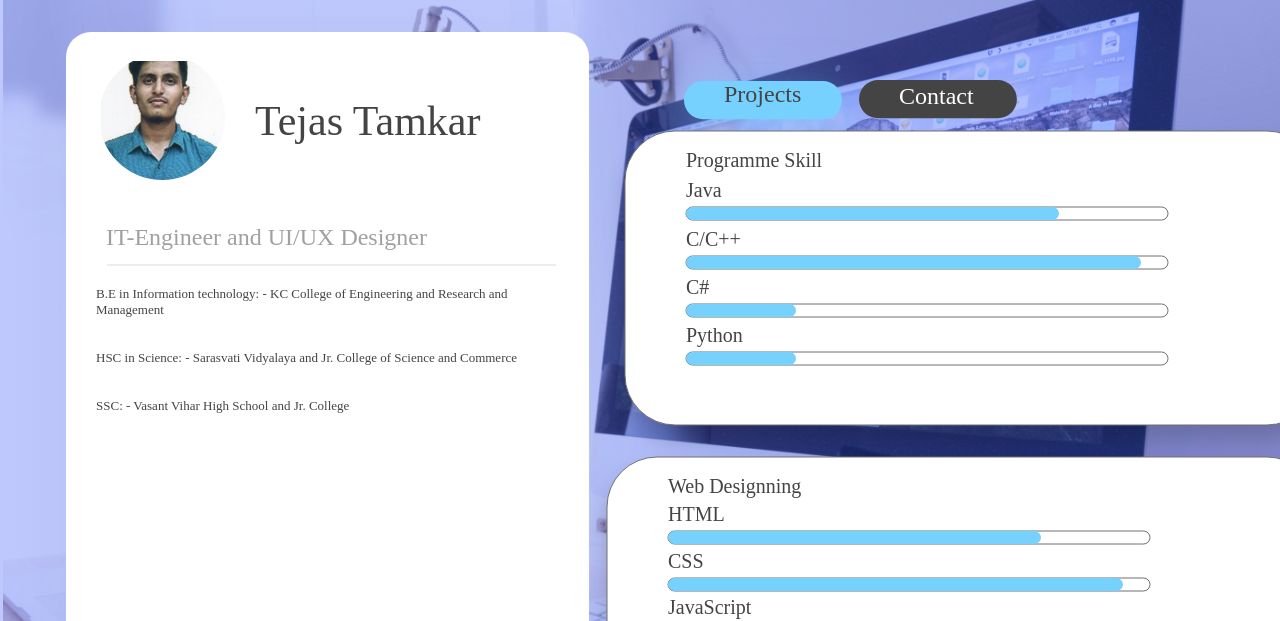
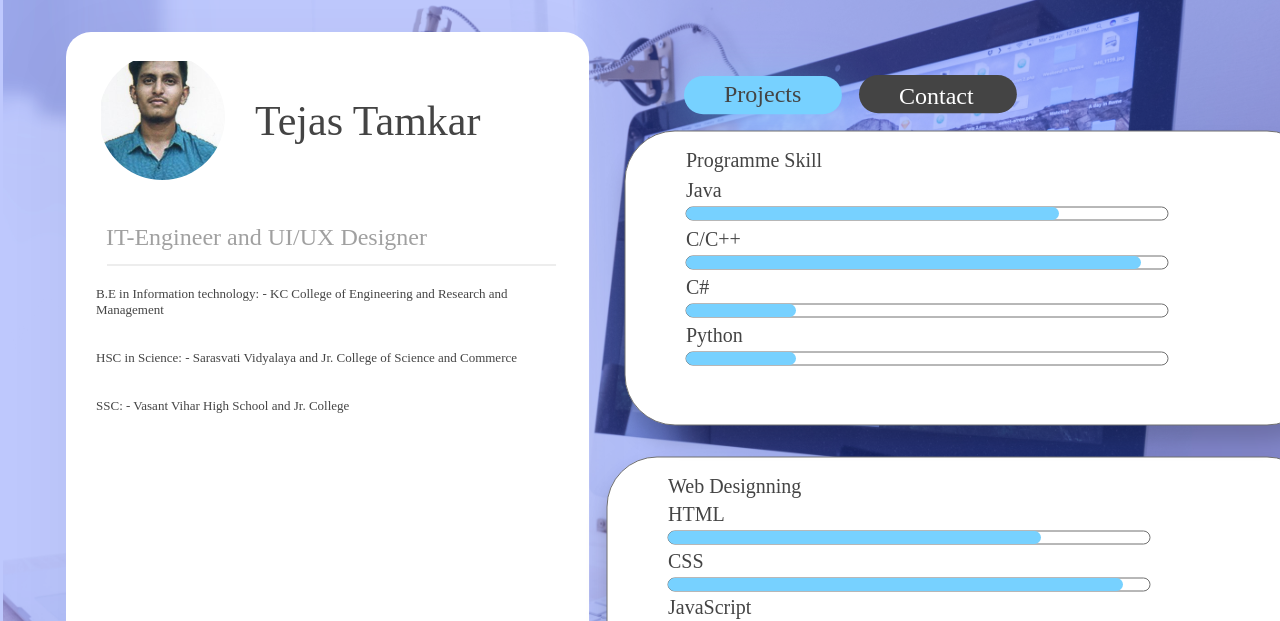
Before and after one commit to tejastamkar/portfolio, a plain HTML site: page Portfolio.html in a window 1280 px wide. Shown: the top 621 px of the page. Drawn offline with Linux system fonts and the light colour scheme.

Commit message:
Update Portfolio.html

```diff
--- a/Portfolio.html
+++ b/Portfolio.html
@@ -122,20 +122,20 @@
         </div>
         <div id="Group_24">
             <svg class="Rectangle_15">
-                <rect id="Rectangle_15" rx="19.135780334472656" ry="19.135780334472656" x="0" y="0" width="157.882"
+                <rect id="Rectangle_15" rx="19.135780334472656" ry="19.135780334472656" x="0" y="-5" width="157.882"
                     height="38.272">
                 </rect>
             </svg>
             <svg class="Rectangle_17">
-                <rect id="Rectangle_17" rx="19.135780334472656" ry="19.135780334472656" x="0" y="0" width="157.882"
+                <rect id="Rectangle_17" rx="19.135780334472656" ry="19.135780334472656" x="0" y="-5" width="157.882"
                     height="38.272">
                 </rect>
             </svg>
             <div id="Projects">
                 <span>Projects</span>
             </div>
-            <div id="Contact">
-                <span>Contact</span>
+            <div id="Contact"  >
+                <span style="padding-bottom: 10px" >Contact</span>
             </div>
         </div>
         <div id="Programme_Skills">
```
